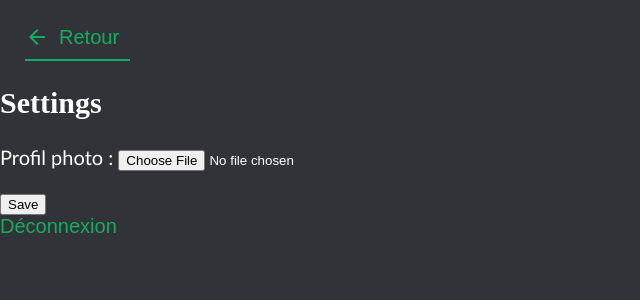
After one commit to SulienP/projet_b2_dev, a Django app: page /settings/ in a window 1280 px wide. The commit adds this page. Shown: the top 300 px of the page, without its empty margins (0-640 px from the left). Run offline with Django 5.2, Linux system fonts and the light colour scheme; a user stored in the database is signed in.

Commit message:
:sparkles: Adds settings page with profil photo editor

```diff
--- /dev/null
+++ b/yculture/accounts/edit_accounts.py
@@ -0,0 +1,8 @@
+# forms.py
+from django import forms
+from .models import Player
+
+class EditProfilPhoto(forms.ModelForm):
+    class Meta:
+        model = Player
+        fields = ['profil_photo']
--- a/yculture/accounts/models.py
+++ b/yculture/accounts/models.py
@@ -2,4 +2,4 @@ from django.db import models
 from django.contrib.auth.models import AbstractUser
 
 class Player(AbstractUser):
-    pass
+    profil_photo = models.ImageField(upload_to="profil_photo", blank=True, null=True)
--- /dev/null
+++ b/yculture/accounts/templates/accounts/settings.html
@@ -0,0 +1,20 @@
+{% extends 'base.html' %}
+
+<title>{% block title %}Settings - YCulture{% endblock %}</title>
+
+{% block content %}
+    <h2>Settings</h2>
+    <form method="post" enctype="multipart/form-data">
+        {% csrf_token %}
+        {{ form.as_p }}
+        <button type="submit">Save</button>
+    </form>
+
+    {% if user.is_authenticated %}
+        <a href="{% url 'logout' %}" aria-label="Déconnexion" role="link">Déconnexion</a>
+
+    {% elif request.path == '/' %}
+        <a href="{% url 'login' %}" class="connexion" aria-label="Connexion" role="link">Connexion</a>
+    {% endif %}
+
+{% endblock %}
--- a/yculture/accounts/templates/accounts/signup.html
+++ b/yculture/accounts/templates/accounts/signup.html
@@ -9,7 +9,7 @@
 
     <div class="base">
         <h1>S'inscrire</h1>
-        <form method="POST" role="form">
+        <form method="POST" enctype="multipart/form-data" role="form">
             {% csrf_token %}
             <ul>
                 <li>
--- a/yculture/accounts/views.py
+++ b/yculture/accounts/views.py
@@ -1,6 +1,7 @@
 from django.contrib.auth import get_user_model, login, logout, authenticate
 from django.shortcuts import render, redirect
 from django import template
+from .edit_accounts import EditProfilPhoto
 
 from play.models import MatchMeking
 
@@ -32,6 +33,8 @@ def login_user(request):
 
         return redirect('index')
     return render(request, 'accounts/login.html')
+
+
 def logout_user(request):
     user_id = request.session.get('user_id')
 
@@ -41,3 +44,18 @@ def logout_user(request):
     logout(request)
 
     return redirect('index')
+
+
+def settings_user(request):
+
+    if request.method == 'POST':
+        form = EditProfilPhoto(request.POST, request.FILES, instance=request.user)
+        if form.is_valid():
+            form.save()
+            return redirect('index')
+    else:
+        form = EditProfilPhoto(instance=request.user)
+
+    context = { 'form': form }
+
+    return render(request, 'accounts/settings.html', context)
--- a/yculture/yculture/urls.py
+++ b/yculture/yculture/urls.py
@@ -2,16 +2,16 @@ from django.contrib import admin
 from django.contrib.auth import views as auth_views
 from django.urls import path
 from home.views import index
-from accounts.views import signup, logout_user, login_user
+from accounts.views import signup, logout_user, login_user, settings_user
 from play.views import play
 from django.conf.urls.static import static
-
 
 from yculture import settings
 
 urlpatterns = [
     path('admin/', admin.site.urls),
     path('', index, name="index"),
+    path('settings/', settings_user, name="settings"),
     path('play/', play, name="play"),
     path('signup/', signup, name="signup"),
     path('login/', login_user, name="login"),
```
Also changed, not shown: yculture/home/static/home/css/index.css (+13 -1 lines), yculture/home/templates/home/index.html (+8 -2 lines), yculture/accounts/migrations/0002_player_profil_photo.py (added), yculture/accounts/migrations/0003_alter_player_profil_photo.py (added), yculture/db.sqlite3, yculture/home/static/home/images/illustration.png (deleted), yculture/media/profil_photo/trump.png (added).
